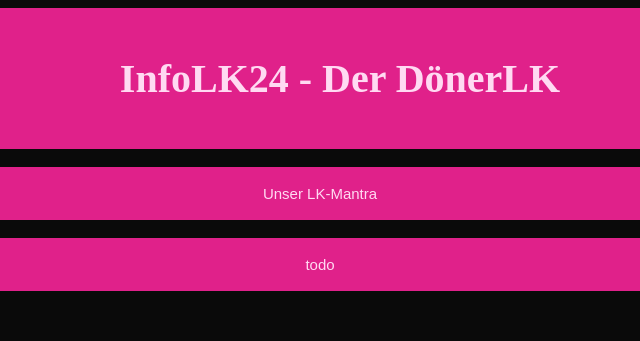
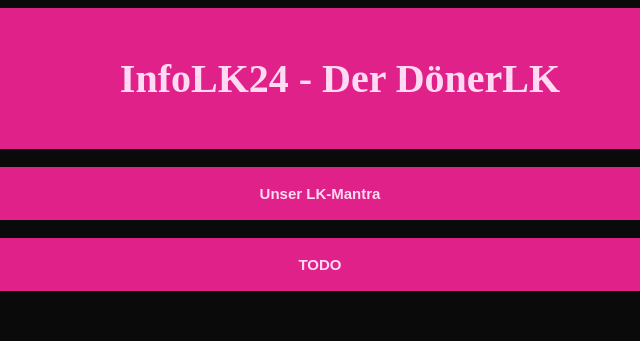
Before and after one commit to MaJoRiTea/InfoLK24, a website: page index.html in a window 1280 px wide. Shown: the top 341 px of the page, 320-960 px from the left. Drawn offline with Linux system fonts and the light colour scheme.

Commit message:
added some strong stuff

```diff
--- a/index.html
+++ b/index.html
@@ -10,12 +10,12 @@
 	</head>
 	<body>
 		<header>
-			<h1>InfoLK24 - Der DönerLK</h1>
+			<h1><strong>InfoLK24 - Der DönerLK</strong></h1>
 		</header>
 		<main>
 			<div name="LK-Mantra">
 				<br/>
-				<button type="button" class="collapsible">Unser LK-Mantra</button>
+				<button type="button" class="collapsible"><strong>Unser LK-Mantra</strong></button>
 				<div id="LK-Mantra" class="content">
 					Vater unser im Computerraum,<br/>
 					geheiligt werde dein Code. 	<br/>
@@ -33,7 +33,7 @@
 				<br/>
 				<br/>
 
-				<button type="button" class="collapsible">todo</button>
+				<button type="button" class="collapsible"><strong>TODO</strong></button>
 
 				<div id="SomeOtherStuff" class="content">
 					<p>hier gibts noch nix</p>
```
